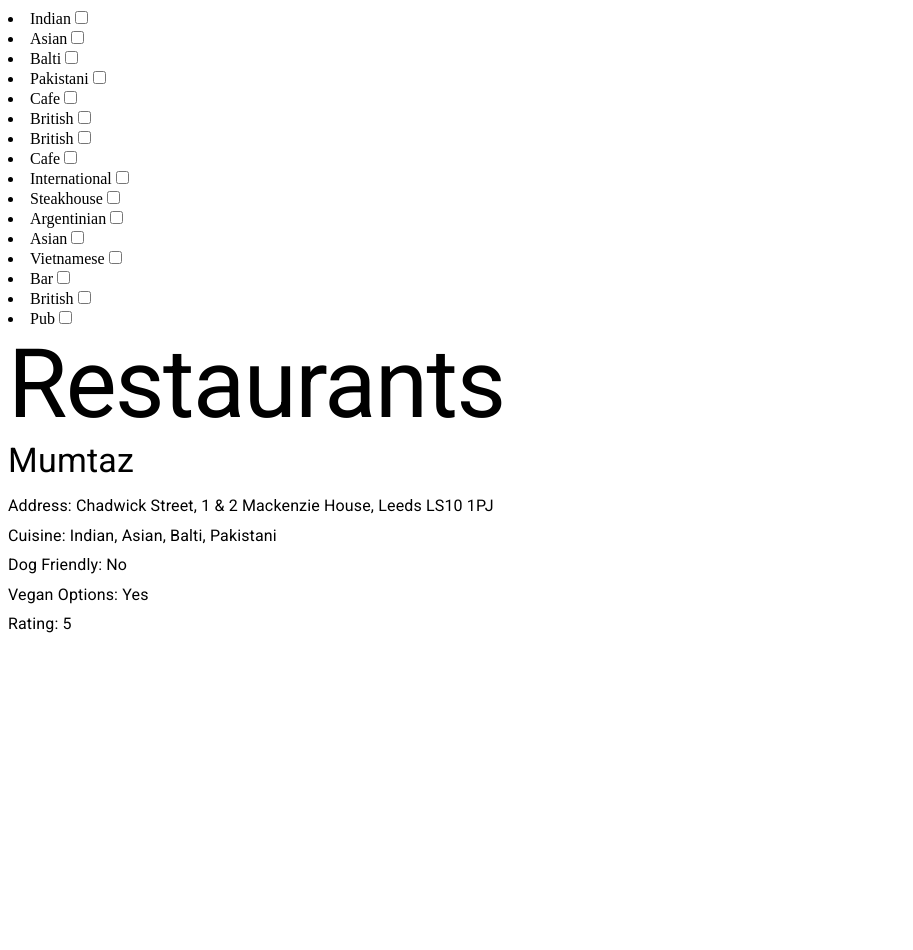
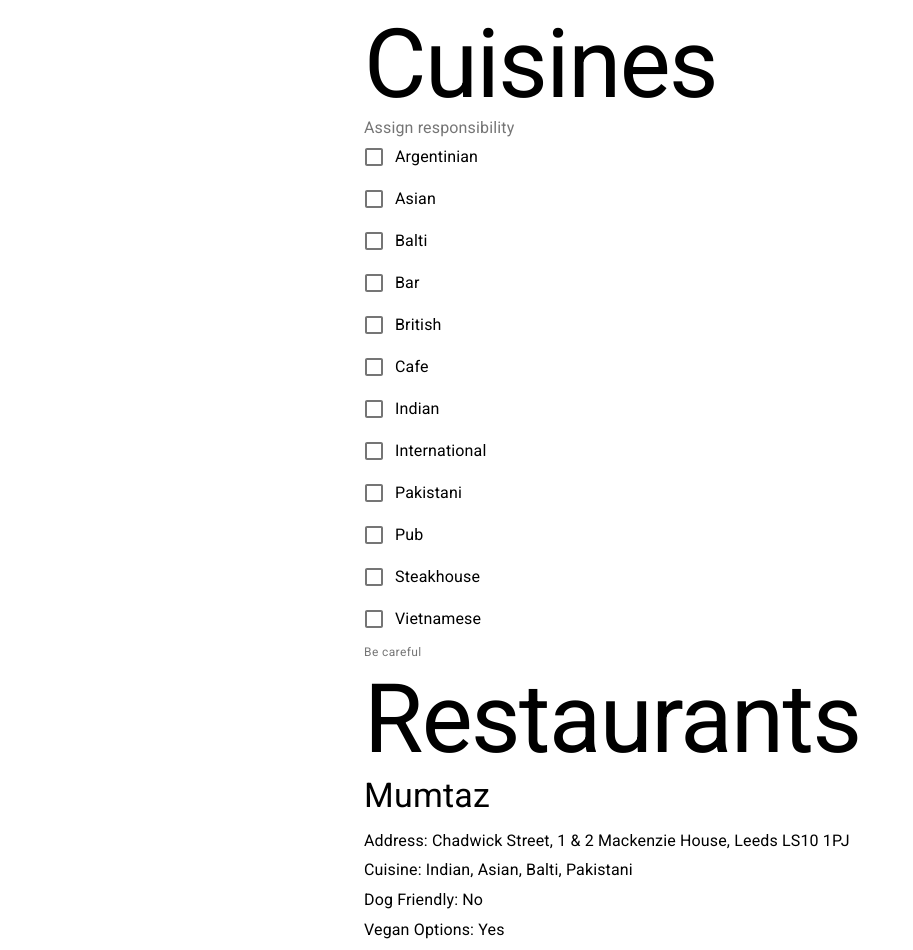
Before and after one commit to Bilalm354/restaurant, a React (Vite) app: page / in a window 1280 px wide. Shown: the top 950 px of the page, without its empty margins (0-913 px from the left). Before the commit the page ends 800 px from the top, so only its background shows below. Built offline with nearby package versions, Linux system fonts and the light colour scheme.

Commit message:
working as intended

```diff
--- a/src/App.jsx
+++ b/src/App.jsx
@@ -1,22 +1,14 @@
-import React, { Component } from "react"
+import React from "react"
 import restaurants from "~/data/restaurants"
+import { RestaurantsList } from '~/RestaurantsList'
 import 'fontsource-roboto'
-import Typography from '@material-ui/core/Typography';
-import { makeStyles } from '@material-ui/core/styles';
+import { Checkbox, FormHelperText, FormControlLabel, FormGroup, FormControl, FormLabel, makeStyles, Typography, Container } from '@material-ui/core';
 
-const cuisines = restaurants.map((restaurant) => restaurant.cuisine).flat()
-const checkboxes = cuisines.map((cuisine, index) => <li key={index}><label>{cuisine}<input type="checkbox" name={cuisine} /></label></li>)
-const filteredRestaurants = restaurants.filter(restaurant => restaurant.name === "Mumtaz")
-const list = filteredRestaurants.map((restaurant, index) => (
-    <div key={index}>
-        <Typography variant="h4" gutterBottom>{restaurant.name}</Typography>
-        <Typography variant="body1" gutterBottom>Address: {restaurant.address}</Typography>
-        <Typography variant="body1" gutterBottom>Cuisine: {restaurant.cuisine.join(', ')}</Typography>
-        <Typography variant="body1" gutterBottom>Dog Friendly: {restaurant["dog-friendly"] ? "Yes" : "No"}</Typography>
-        <Typography variant="body1" gutterBottom>Vegan Options: {restaurant["vegan-options"] ? "Yes" : "No"}</Typography>
-        <Typography variant="body1" gutterBottom>Rating: {restaurant.rating}</Typography>
-    </ div>
-))
+
+
+function isEverySelectedCuisineInRestaurant(selectedCuisines, restaurant) {
+    return selectedCuisines.every(cuisine => restaurant.cuisine.indexOf(cuisine) !== -1)
+}
 
 const useStyles = makeStyles({
     root: {
@@ -28,12 +20,50 @@ const useStyles = makeStyles({
 
 export function App() {
     const classes = useStyles();
+    const [state, setState] = React.useState({
+        selectedCuisines: []
+    });
+
+    const allCuisinesFromData = restaurants.map((restaurant) => restaurant.cuisine).flat()
+    const uniqueCuisines = [... new Set(allCuisinesFromData)]
+    const sortedCuisines = uniqueCuisines.sort()
+    const restaurantsWithSelectedCuisines = restaurants.filter(restaurant => isEverySelectedCuisineInRestaurant(state.selectedCuisines, restaurant))
+
+    const handleChange = (event) => {
+        const selectedCuisines = state.selectedCuisines;
+        const index = state.selectedCuisines.indexOf(event.target.name);
+
+        if (index === -1) {
+            selectedCuisines.push(event.target.name)
+        } else {
+            selectedCuisines.splice(index)
+        }
+
+        setState({ selectedCuisines });
+    };
+
+    const isSelected = (cuisine) => state.selectedCuisines.indexOf(cuisine) !== -1;
 
     return (
-        <div className={classes.root}>
-            {checkboxes}
+        <Container maxWidth="sm">
+            <Typography variant="h1">Cuisines</Typography>
+            <FormControl component="fieldset" className={classes.formControl}>
+                <FormLabel component="legend">Assign responsibility</FormLabel>
+                <FormGroup>
+                    {sortedCuisines.map(cuisine =>
+                        <FormControlLabel
+                            key = {cuisine}
+                            control={<Checkbox checked={isSelected(cuisine)} onChange={handleChange} name={cuisine} />}
+                            label={cuisine}
+                        />
+                    )}
+                </FormGroup>
+                <FormHelperText>Be careful</FormHelperText>
+            </FormControl>
             <Typography variant="h1">Restaurants</Typography>
-            {list}
-        </div>
+
+
+            <RestaurantsList availableRestaurants={restaurantsWithSelectedCuisines} />
+        </Container>
     );
 }
--- /dev/null
+++ b/src/RestaurantsList.jsx
@@ -0,0 +1,13 @@
+import React from "react";
+import { Typography } from "@material-ui/core";
+
+export const RestaurantsList = (props) => props.availableRestaurants.map((restaurant, index) => (
+    <div key={index}>
+        <Typography variant="h4" gutterBottom>{restaurant.name}</Typography>
+        <Typography variant="body1" gutterBottom>Address: {restaurant.address}</Typography>
+        <Typography variant="body1" gutterBottom>Cuisine: {restaurant.cuisine.join(', ')}</Typography>
+        <Typography variant="body1" gutterBottom>Dog Friendly: {restaurant["dog-friendly"] ? "Yes" : "No"}</Typography>
+        <Typography variant="body1" gutterBottom>Vegan Options: {restaurant["vegan-options"] ? "Yes" : "No"}</Typography>
+        <Typography variant="body1" gutterBottom>Rating: {restaurant.rating}</Typography>
+    </ div>
+))
```
Also changed, not shown: package.json (+8 -1 lines), src/CheckboxesGroup.jsx (added, +57 -0 lines), .eslintrc.js (added), 3 other files (tests, documents, lock files or other folders).
